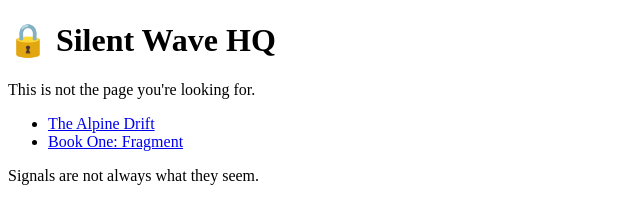
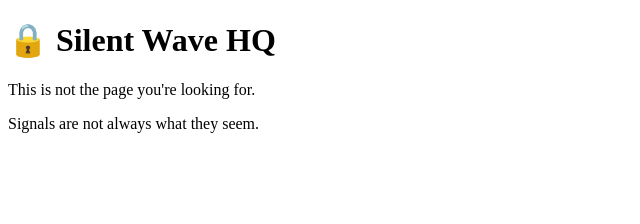
Before and after one commit to SilentWaveHQ/silentwavehq.github.io, a plain HTML site: page index.html in a window 1280 px wide. Shown: the whole page, without its empty margins (0-640 px from the left). Drawn offline with Linux system fonts and the light colour scheme.

Commit message:
Update index.html

```diff
--- a/index.html
+++ b/index.html
@@ -3,14 +3,11 @@
 <head>
   <meta charset="UTF-8">
   <title>Silent Wave HQ</title>
+  <meta name="robots" content="noindex">
 </head>
 <body>
   <h1>🔒 Silent Wave HQ</h1>
   <p>This is not the page you're looking for.</p>
-  <ul>
-    <li><a href="posts/the-alpine-drift.html">The Alpine Drift</a></li>
-    <li><a href="books/book-one-fragment.txt">Book One: Fragment</a></li>
-  </ul>
   <p>Signals are not always what they seem.</p>
 </body>
 </html>
```
